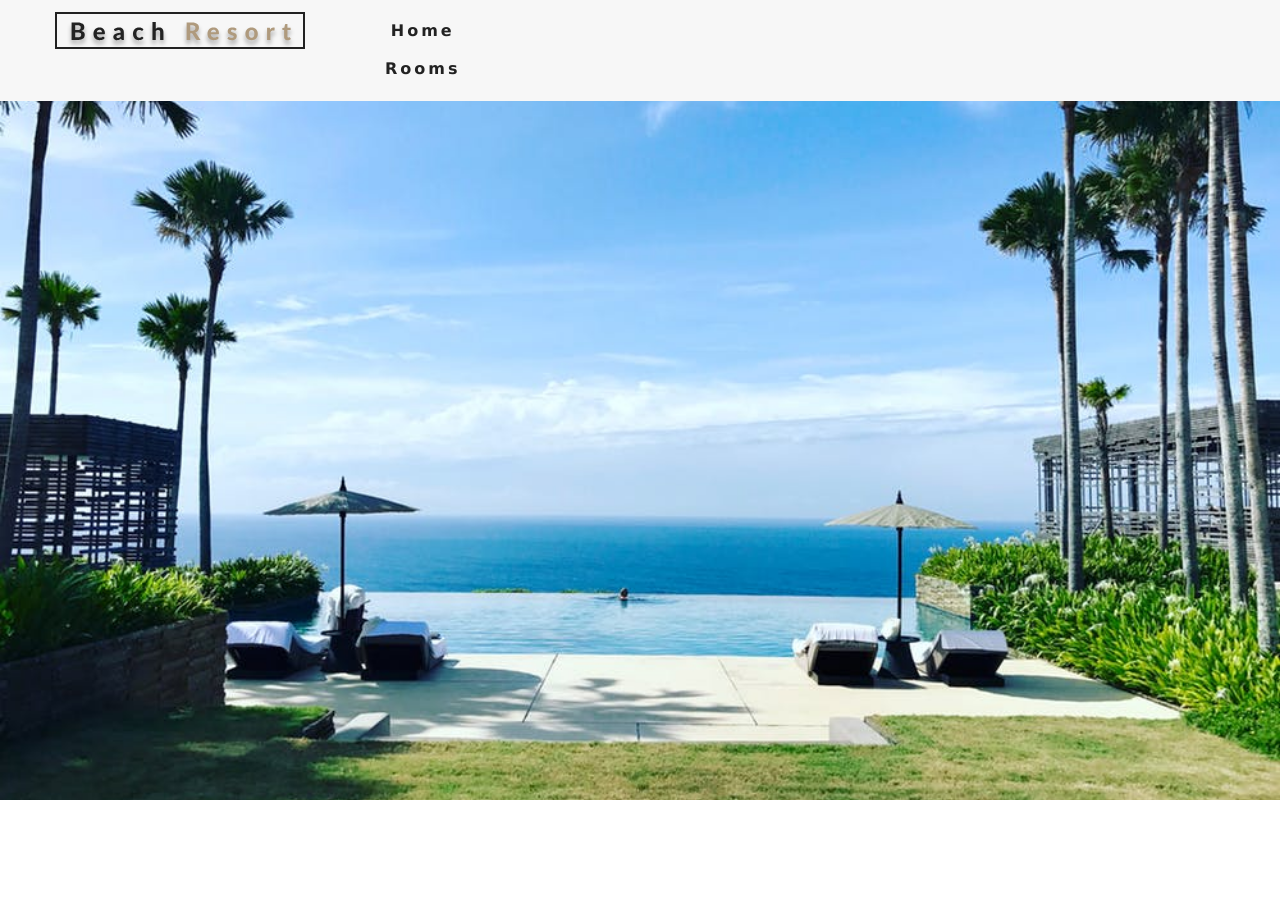
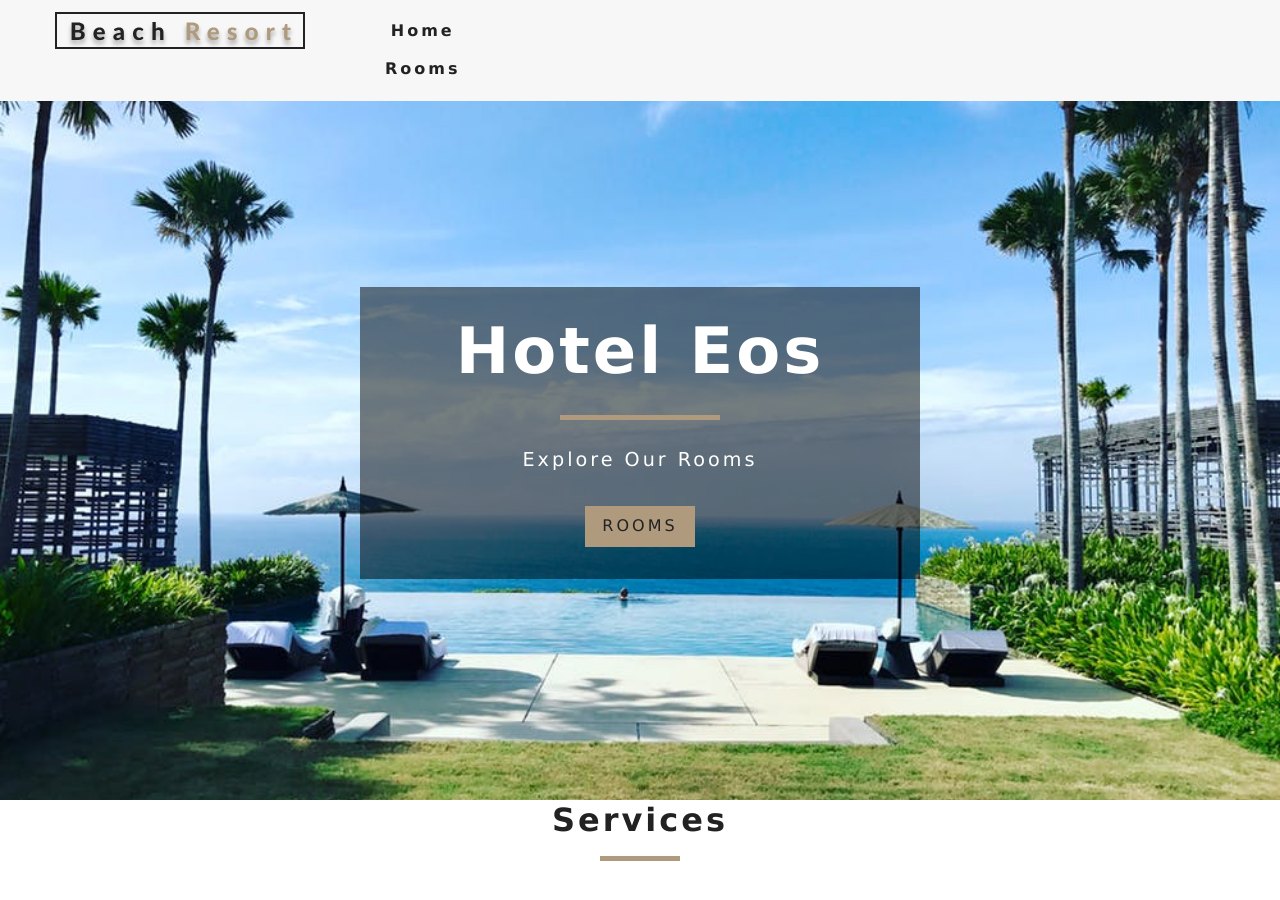
Before and after one commit to Augs0/reactHotel, a React (Create React App) app: page / in a window 1280 px wide. Shown: the top 900 px of the page. Before the commit the page ends 800 px from the top, so only its background shows below. Built offline with nearby package versions, Linux system fonts and the light colour scheme.

Commit message:
Added more heroes and banners all functional

```diff
--- a/src/App.css
+++ b/src/App.css
@@ -158,7 +158,7 @@ h6 {
 /* Hero */
 .defaultHero,
 .roomsHero {
-  min-height: calc(100vh - 66px);
+  min-height: calc(100vh - 66px); /*height of navbar considered*/
   background: url('./images/defaultBcg.jpeg') center/cover no-repeat;
   display: flex;
   align-items: center;
--- a/src/App.js
+++ b/src/App.js
@@ -1,6 +1,6 @@
 import React, { Fragment } from 'react';
 import './App.css';
-import { BrowserRouter as Router, Route, Link, Switch } from 'react-router-dom';
+import { BrowserRouter as Router, Route, Switch } from 'react-router-dom';
 
 import Home from './pages/Home';
 import Rooms from './pages/Rooms';
--- /dev/null
+++ b/src/components/Banner.js
@@ -0,0 +1,12 @@
+import React from 'react';
+
+export default function Banner({ children, title, subtitle, }) {
+    return (
+        <div className="banner">
+            <h1>{title}</h1>
+            <div></div>
+            <p>{subtitle}</p>
+            {children}
+        </div>
+    )
+}
--- /dev/null
+++ b/src/components/Services.js
@@ -0,0 +1,12 @@
+import React, { Component } from 'react';
+import Title from './Title';
+
+export default class Services extends Component {
+    render() {
+        return (
+            <div>
+                <Title title="services" />
+            </div>
+        )
+    }
+}
--- /dev/null
+++ b/src/components/Title.js
@@ -0,0 +1,10 @@
+import React from 'react'
+
+export default function Title({ title }) {
+    return (
+        <div className="section-title">
+            <h4>{title}</h4>
+            <div></div>
+        </div>
+    )
+}
--- a/src/pages/Error.js
+++ b/src/pages/Error.js
@@ -1,9 +1,18 @@
-import React from 'react'
+import React from 'react';
+import Hero from '../components/Hero';
+import Banner from '../components/Banner';
+import { Link } from 'react-router-dom';
 
 export default function Error() {
     return (
         <div>
-            error
+            <Hero>
+                <Banner title='404' subtitle="Page not found">
+                    <Link to="/" className="btn-primary">
+                        Return to home page
+                    </Link>
+                </Banner>
+            </Hero>
         </div>
     )
 }
--- a/src/pages/Home.js
+++ b/src/pages/Home.js
@@ -1,11 +1,20 @@
 import React from 'react';
 import Hero from '../components/Hero';
+import Banner from '../components/Banner';
+import { Link } from 'react-router-dom';
+import Services from '../components/Services';
 
 export default function Home() {
     return (
-        <div>
-            <Hero hero="defaultHero">
+        <React.Fragment>
+            <Hero>
+                <Banner title="Hotel Eos" subtitle="Explore our rooms">
+                    <Link to='/rooms' className="btn-primary">
+                        Rooms
+            </Link>
+                </Banner>
             </Hero>
-        </div>
+            <Services />
+        </React.Fragment>
     )
 }
--- a/src/pages/Rooms.js
+++ b/src/pages/Rooms.js
@@ -1,10 +1,18 @@
 import React from 'react';
 import Hero from '../components/Hero';
+import Banner from '../components/Banner';
+import { Link } from 'react-router-dom';
 
 export default function Rooms() {
     return (
         <div>
-            <Hero hero="roomsHero"></Hero>
+            <Hero hero="roomsHero">
+                <Banner title="Rooms">
+                    <Link to="/" className="btn-primary">
+                        Return home
+                    </Link>
+                </Banner>
+            </Hero>
         </div>
     )
 }
```
